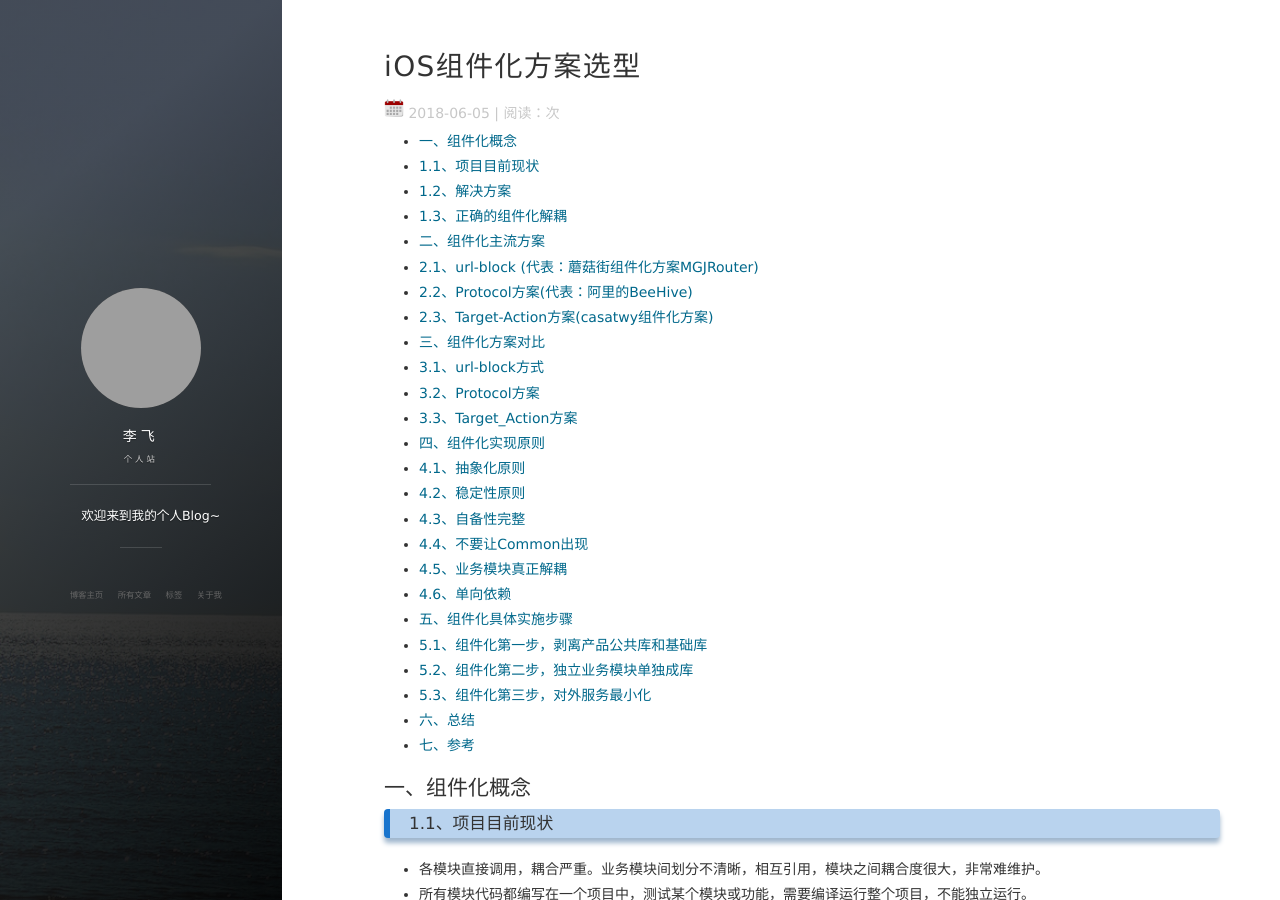
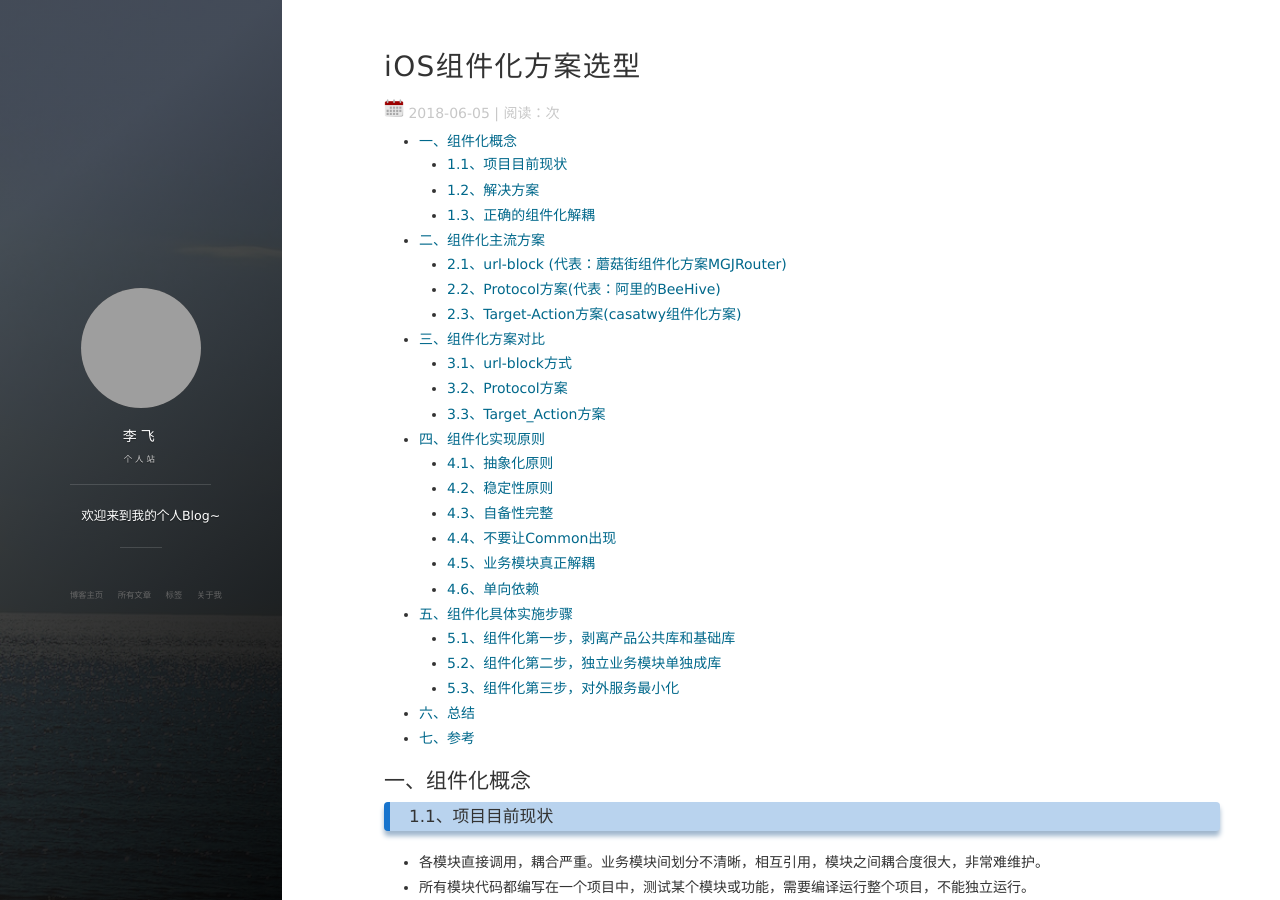
Before and after one commit to muzipiao/muzipiao.github.io, a Jekyll site: the page built from _posts/2018-05-18-iOS组件化方案选型.md, in a window 1280 px wide and 900 px high. Built offline with Jekyll 4.4.1, drawn with Linux system fonts in a browser that asks for light colours; nearby versions of some CDN libraries; comment, search, counter and statistics services are not loaded; grey boxes are pictures that could not be loaded.

Commit message:
书签优化

```diff
--- a/_posts/2018-05-18-iOS组件化方案选型.md
+++ b/_posts/2018-05-18-iOS组件化方案选型.md
@@ -7,28 +7,28 @@ tag: 组件化
 ---
 
 * [一、组件化概念](#1_0)
-+ [1.1、项目目前现状](#1_1)
-+ [1.2、解决方案](#1_2)
-+ [1.3、正确的组件化解耦](#1_3)
+    * [1.1、项目目前现状](#1_1)
+    * [1.2、解决方案](#1_2)
+    * [1.3、正确的组件化解耦](#1_3)
 * [二、组件化主流方案](#2_0)
-+ [2.1、url-block (代表：蘑菇街组件化方案MGJRouter)](#2_1)
-+ [2.2、Protocol方案(代表：阿里的BeeHive)](#2_2)
-+ [2.3、Target-Action方案(casatwy组件化方案)](#2_3)
+    * [2.1、url-block (代表：蘑菇街组件化方案MGJRouter)](#2_1)
+    * [2.2、Protocol方案(代表：阿里的BeeHive)](#2_2)
+    * [2.3、Target-Action方案(casatwy组件化方案)](#2_3)
 * [三、组件化方案对比](#3_0)
-+ [3.1、url-block方式](#3_1)
-+ [3.2、Protocol方案](#3_2)
-+ [3.3、Target_Action方案](#3_3)
+    * [3.1、url-block方式](#3_1)
+    * [3.2、Protocol方案](#3_2)
+    * [3.3、Target_Action方案](#3_3)
 * [四、组件化实现原则](#4_0)
-+ [4.1、抽象化原则](#4_1)
-+ [4.2、稳定性原则](#4_2)
-+ [4.3、自备性完整](#4_3)
-+ [4.4、不要让Common出现](#4_4)
-+ [4.5、业务模块真正解耦](#4_5)
-+ [4.6、单向依赖](#4_6)
+    * [4.1、抽象化原则](#4_1)
+    * [4.2、稳定性原则](#4_2)
+    * [4.3、自备性完整](#4_3)
+    * [4.4、不要让Common出现](#4_4)
+    * [4.5、业务模块真正解耦](#4_5)
+    * [4.6、单向依赖](#4_6)
 * [五、组件化具体实施步骤](#5_0)
-+ [5.1、组件化第一步，剥离产品公共库和基础库](#5_1)
-+ [5.2、组件化第二步，独立业务模块单独成库](#5_2)
-+ [5.3、组件化第三步，对外服务最小化](#5_3)
+    * [5.1、组件化第一步，剥离产品公共库和基础库](#5_1)
+    * [5.2、组件化第二步，独立业务模块单独成库](#5_2)
+    * [5.3、组件化第三步，对外服务最小化](#5_3)
 * [六、总结](#6_0)
 * [七、参考](#7_0)
 
```
